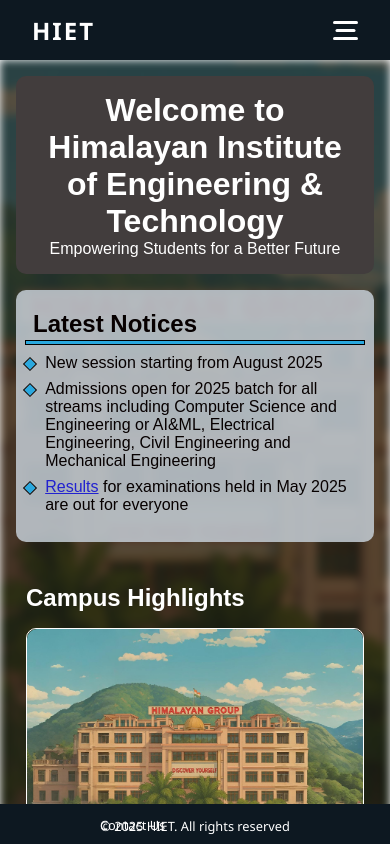
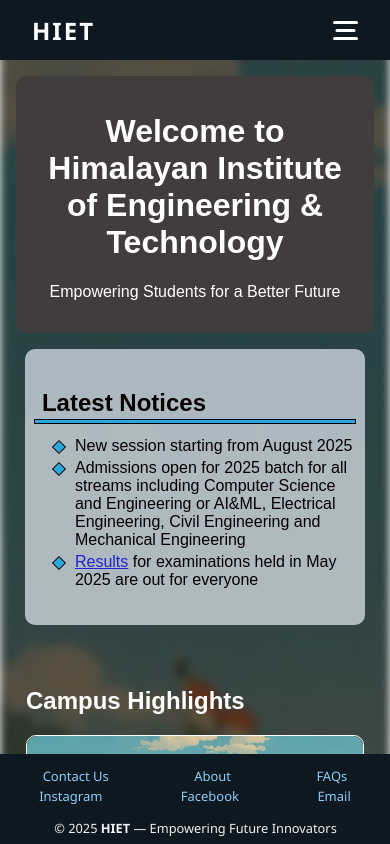
Before and after one commit to GurbajSinghCodes/college-portal, a React (Vite) app in the folder frontend/: page / in a window 390 px wide. Shown: the top 844 px of the page. Built offline with nearby package versions, Linux system fonts and the light colour scheme; no server answers.

Commit message:
Responsive edits

```diff
--- a/frontend/src/app.jsx
+++ b/frontend/src/app.jsx
@@ -41,12 +41,13 @@ const App = () => {
     <AuthProvider>
       <BrowserRouter>
         <div className="app">
+          <main className="appcontent" onClick={() => menuOpen && setMenuOpen(false)}>
             <Navbar menuOpen={menuOpen} setMenuOpen={setMenuOpen} />
-          <main className="appcontent" onClick={() => menuOpen && setMenuOpen(false)}>
 
 
             <ToastContainer position="top-center" autoClose={3000} icon={true} />
-            <Routes>
+            <div className="routes">
+              <Routes >
                 <Route path="/" element={<Home />} />
                 <Route path='/about' element={<About />} />
                 <Route path='/contact' element={<Contact />} />
@@ -60,6 +61,7 @@ const App = () => {
                 </Route>
                 <Route path='*' element={<NotFound />} />
               </Routes>
+            </div>
           </main>
           <Footer />
         </div>
--- a/frontend/src/components/footer.jsx
+++ b/frontend/src/components/footer.jsx
@@ -1,22 +1,37 @@
 import { useContext } from 'react';
 import { userContext } from "./user-context.jsx";
-import { Link } from 'react-router-dom'
+import { Link } from 'react-router-dom';
 
 const Footer = () => {
-    const { loggedIn, setLoggedIn, checkLogin, username } = useContext(userContext);
-    checkLogin()
+    const { loggedIn, checkLogin, username } = useContext(userContext);
+    checkLogin();
+
     return (
+        <footer className="footer">
+            <div className="footerabove ">
 
-        <footer className="footer">
-            <p id='footer-contact-us'>
-                <Link to='/contact'> Contact Us</Link>
-            </p>
-            <p>&copy; 2025 HIET. All rights reserved</p>
-            <span className={`username ${loggedIn ? 'border' : ''}`}>  {loggedIn ? `Signed in as : ${username}` : ""}</span>
+                <div className="footer-section">
+                    <Link to="/contact">Contact Us</Link>
+                    <Link to="/about">About</Link>
+                    <Link to="/faq">FAQs</Link>
+                </div>
+
+                <div className="footer-section social-links">
+                    <a href="https://www.instagram.com/himalayaninstitution" target="_blank" rel="noreferrer">Instagram</a>
+                    <a href="https://www.facebook.com/himalayangroupkalaamb/" target="_blank" rel="noreferrer">Facebook</a>
+                    <a href="mailto:info@hgpi.in">Email</a>
+                </div>
+            </div>
+            <div className="footerbelow ">
+                <div className="footer-section">
+                    <p>© 2025 <strong>HIET</strong> — Empowering Future Innovators</p>
+                    <p className={`username`}>
+                        {/* {loggedIn ? `Active session: ${username}` : ""} */}
+                    </p>
+                </div>
+            </div>
 
         </footer>
-
-    )
-}
-
-export default Footer
+    );
+};
+export default Footer;
--- a/frontend/src/components/notes.jsx
+++ b/frontend/src/components/notes.jsx
@@ -112,7 +112,7 @@ const Notes = () => {
       if (loggedin.data?.success) {
         const isAlreadyStarred = starred.includes(filePath);
 
-        await axios.post(
+        const res = await axios.post(
           `${backend}/api/toggle-star`,
           {
             filePath,
@@ -127,6 +127,7 @@ const Notes = () => {
             ? prev.filter((f) => f !== filePath)
             : [...prev, filePath]
         );
+        toast.success(res.data.message)
       }
     } catch (error) {
       if (error.response && error.response.status === 401) {
--- a/frontend/src/components/qps.jsx
+++ b/frontend/src/components/qps.jsx
@@ -109,7 +109,7 @@ const Qps = () => {
             if (loggedin.data?.success) {
                 const isAlreadyStarred = starred.includes(filePath);
 
-                await axios.post(
+                const res = await axios.post(
                     `${backend}/api/toggle-star`,
                     {
                         filePath,
@@ -118,6 +118,7 @@ const Qps = () => {
                     { withCredentials: true }
                 );
 
+                toast.success(res.data.message)
                 // Update local starred state
                 setStarred((prev) =>
                     isAlreadyStarred
--- a/frontend/src/css/footer.css
+++ b/frontend/src/css/footer.css
@@ -1,38 +1,68 @@
 .footer {
-    position: relative;
-    padding: 1em;
+    background: var(--theme1);
+    color: #f1f1f1;
     text-align: center;
-    font-size: 0.9rem;
-    color: white;
-    background-color: var(--theme1);
-    height: 40px;
+    padding: 5px;
+    font-size: 0.95rem;
+    display: flex;
+    justify-content: center;
+    align-items: center;
 }
 
-.footer p {
-    display: inline-block;
+.footer a {
+    color: #90cdf4;
+    font-size: small;
+    text-decoration: none;
+    margin: 0 10px;
+    transition: color 0.3s ease;
 }
 
-.footer .username {
-    margin: 5px;
-    font-size: smaller;
-    position: absolute;
-    padding: 5px;
-    right: 0;
-    bottom: 0px;
+.footer a:hover {
+    color: #ffffff;
+    text-decoration: underline;
 }
 
-#footer-contact-us a {
-    position: absolute;
-    color: white;
-    bottom: 10px;
-    text-decoration: none;
-    left: 100px;
+.footer-section {
+    width: 100%;
+    display: flex;
+    justify-content: space-around;
+    margin: 1px;
 }
 
-#footer-contact-us a:hover {
-    transform: translateY(-2px);
+
+
+.footerabove {
+    display: flex;
+    align-items: center;
+
 }
 
-.border {
-    border: 1px solid;
+.social-links a {
+    margin: 0 8px;
 }
+
+
+
+
+@media screen and (max-width:768px) {
+
+    .footer {
+        width: 100%;
+        position: sticky;
+        bottom: 0;
+        bottom: -10px;
+        flex-direction: column;
+        justify-content: unset;
+        padding: 12px 0px;
+        height: 100px;
+
+    }
+}
+
+@media screen and (max-width:500px) {
+
+    .footerabove {
+        flex-direction: column;
+        width: 100%;
+    }
+}
--- a/frontend/src/css/home.css
+++ b/frontend/src/css/home.css
@@ -10,28 +10,24 @@ body {
 }
 
 .homepage {
+  margin: auto;
   font-family: Arial, sans-serif;
   color: #ffffff;
   padding: 1rem 1rem;
-  position: relative;
-  min-height: 100vh;
 }
 
 .full-page-blur {
   content: '';
   position: absolute;
-  height: 100vh;
   top: 0px;
   left: 0;
   right: 0;
   bottom: 0;
-  height: 100%;
   background-color: black;
   background-image: url("/images/hgpi.jpg");
   background-size: cover;
   background-position: center center;
-  background-repeat: repeat;
-  background-attachment: fixed;
+  background-repeat: no-repeat;
   filter: blur(4.5px) brightness(0.4);
   z-index: -1;
 }
@@ -124,18 +120,13 @@ body {
 .notices li {
   list-style-type: none;
   position: relative;
-  padding-left: 1.2rem;
-  margin-bottom: 0.5rem;
-}
-
-.notices ul {
-  margin-top: 1em;
+  margin-bottom: 1rem;
 }
 
 .notices li::before {
   content: "";
   position: absolute;
-  left: 0;
+  left: -20px;
   top: 0.4em;
   width: 8px;
   height: 8px;
@@ -167,18 +158,20 @@ body {
 
 
 @media screen and (max-width: 900px) {
+  .notices li {
+    margin-bottom: 0.25rem;
+  }
+
   .content {
     flex-direction: column;
   }
 
   .notices {
-    width: 100%;
-    height: auto;
-    margin: 1rem 0;
+    width: 95%;
+    margin: 1rem auto;
   }
 
   .photos {
-    width: 100%;
     padding: 10px;
   }
 
--- a/frontend/src/css/login.css
+++ b/frontend/src/css/login.css
@@ -1,9 +1,5 @@
 .loginmain {
-    /* background: linear-gradient(to right, rgb(200, 199, 199), rgb(191, 188, 188), rgb(153, 152, 152)); */
-
-    background-color: rgb(205 205 205);
-    min-height: calc(100vh - 100px);
-    min-height: calc((var(--vh, 1vh) * 100) - 100px);
+    height: 30vh;
 }
 
 .alreadyLoggedIn {
@@ -16,7 +12,6 @@
 }
 
 .buttonSection {
-    /* min-height: calc(100vh - 100px); */
     display: flex;
     padding: 120px 40px;
     flex-direction: column;
@@ -29,11 +24,9 @@
     min-height: unset;
     padding: 25px 40px;
     flex-direction: row;
-
-
 }
 
-.loginheads {
+cd b .loginheads {
     text-align: center;
     border-radius: 8px;
     box-shadow: 5px 6px 15px var(--theme1);
@@ -73,7 +66,7 @@
 
     .moved-up {
         flex-direction: column;
-        gap: 20px;
+        gap: 40px;
         margin: auto;
     }
 
--- a/frontend/src/css/navbar.css
+++ b/frontend/src/css/navbar.css
@@ -1,13 +1,13 @@
 * {
-  margin: 0;
-  padding: 0;
-  scroll-behavior: smooth;
   box-sizing: border-box;
 }
 
+.routes {
+  max-width: 1200px;
+  margin: auto;
+}
 
 .navbar {
-  width: 100%;
   background-color: var(--theme1);
   color: white;
   display: flex;
@@ -17,22 +17,11 @@
   align-items: center;
   position: sticky;
   top: 0;
-  z-index: 9999;
-}
-
-.app {
-  height: 100vh;
-  overflow: hidden;
-  display: flex;
-  flex-direction: column;
+  z-index: 1;
 }
 
 .appcontent {
-  flex: 1;
-  overflow-y: auto;
-}
-
-.logo {
+  min-height: 100vh;
   position: relative;
 }
 
@@ -58,7 +47,7 @@
 }
 
 .nav-links * {
-  font-family: cursive;
+  font-family: 'Badoni MT';
   font-size: 18px;
 }
 
@@ -128,6 +117,7 @@
   cursor: pointer;
   padding: 5px;
   width: 35px;
+  box-sizing: border-box;
 }
 
 .menu-toggle span {
@@ -160,19 +150,19 @@
 
 
 @media (max-width: 768px) {
+  .appcontent {
+    min-height: calc((var(--vh, 1vh) * 100) - 100px);
+  }
+
   .menu-toggle {
     display: block;
-  }
-
-  .navbar {
-    padding: 0 2rem;
   }
 
   .nav-links {
     overflow: hidden;
     position: absolute;
-    top: 60px;
-    right: 0;
+    top: 40px;
+    left: 0;
     flex-direction: column;
     align-items: baseline;
     background-color: var(--theme1);
@@ -181,12 +171,11 @@
   }
 
   .nav-links.open {
-    padding: 1rem 2rem;
-    height: 280px;
+    height: 240px;
   }
 
   .nav-links li {
-    margin: 0.5rem 0;
+    margin: 0.5rem;
   }
 
 
--- a/frontend/src/css/starred.css
+++ b/frontend/src/css/starred.css
@@ -11,4 +11,11 @@
     justify-content: center;
     align-items: center;
     margin: auto;
+    text-align: center;
 }
+
+@media screen and (max-width:768px) {
+    .starredmain {
+        padding: 1rem 2vw;
+    }
+}
--- a/frontend/src/main.jsx
+++ b/frontend/src/main.jsx
@@ -1,7 +1,5 @@
 import { createRoot } from 'react-dom/client'
 import App from './app.jsx'
-import { StrictMode } from 'react'
-// This gives you the height of the actual visible area
 const setViewportHeight = () => {
   const vh = window.innerHeight * 0.01;
   document.documentElement.style.setProperty('--vh', `${vh}px`);
```
Also changed, not shown: 1 other file (tests, documents, lock files or other folders). Lines whose indentation alone changed are shown as unchanged.
